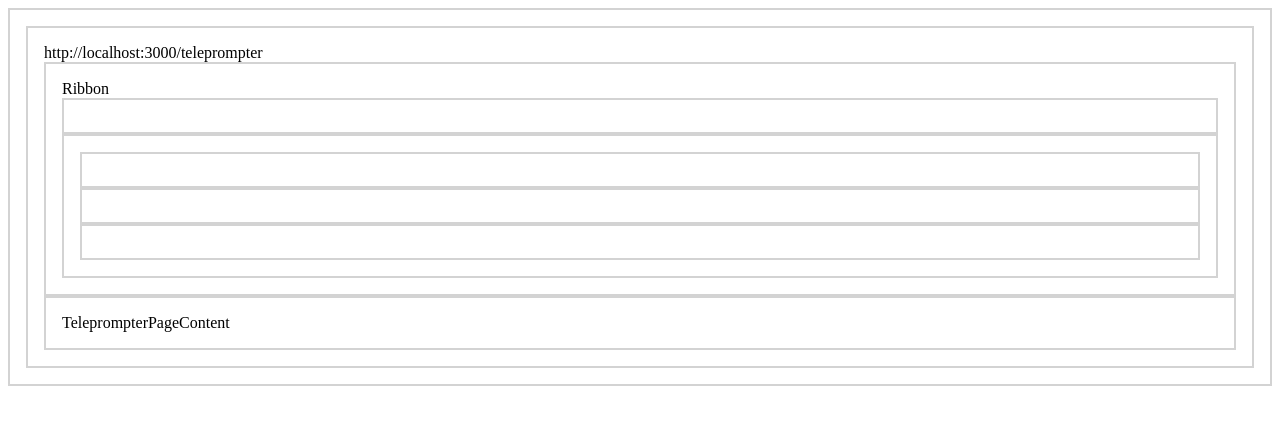
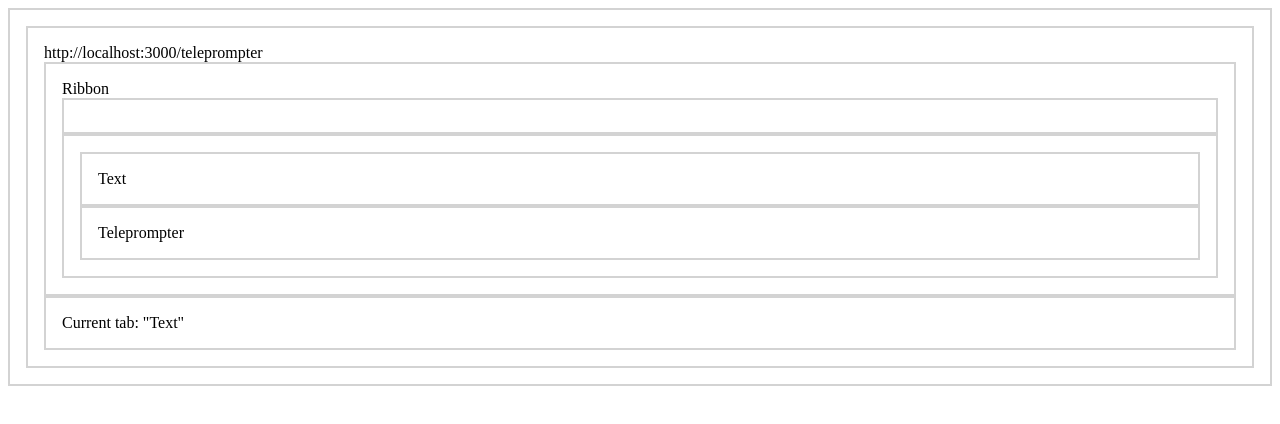
Before and after one commit to smsanagustin/JPAD-2023-Teleprompter, a React (Create React App) app: page /teleprompter in a window 1280 px wide. Shown: the top 424 px of the page. Built offline with nearby package versions, Linux system fonts and the light colour scheme.

Commit message:
feat: content is updating based on the selected tab

```diff
--- a/src/components/PanelTab.js
+++ b/src/components/PanelTab.js
@@ -4,11 +4,12 @@ import React from 'react';
 function PanelTab(props){
     //  access properties through props.propertyName
     //  obtain the subcomponents inside it throught props.children
+    const tabname = props.tabname;
+    const onClick = props.onClick
 
-
-    return <div className='PanelTab'>
+    return <div className='PanelTab' onClick={onClick}>
         {/* EDIT THE LAYOUT BELOW */}
-
+        {tabname}
     </div>
 }
 export default PanelTab;
--- a/src/pages/Teleprompter.js
+++ b/src/pages/Teleprompter.js
@@ -32,29 +32,27 @@ function Teleprompter() {
                 right={[]}  //insert the array of components
             />
             <Center>
-                <PanelTab tabname={''} onClick={()=>{}}/>
-                <PanelTab tabname={''} onClick={()=>{}}/>
-                <PanelTab tabname={''} onClick={()=>{}}/>
-
+                <PanelTab
+                    tabname={TAB_NAMES.defaultval /* has the same value as TAB_NAMES.text */}
+                    onClick={()=>{setTab(TAB_NAMES.defaultval)  /* SELECT THE "Text" tab */ }}/>
+                <PanelTab
+                    tabname={TAB_NAMES.teleprompter}
+                    onClick={()=>{setTab(TAB_NAMES.teleprompter) /* SELECT THE "Teleprompter" tab */}}/>
             </Center>
         </TeleprompterRibbon>
 
 
-        {   //  SHOW THIS CONTENT IN THE BODY WHEN THE "TEXT" TAB IS SELECTED
+        {   //  SHOW THIS CONTENT IN THE BODY WHEN THE "Text" TAB IS SELECTED
             tab == TAB_NAMES.text ? <TeleprompterPageContent>
-                TeleprompterPageContent
-                {
-                }
+                Current tab: "{tab}"
             </TeleprompterPageContent> : null
         }
 
 
 
-        {   //  SHOW THIS CONTENT IN THE BODY WHEN THE "TELEPROMPTER" TAB IS SELECTED
+        {   //  SHOW THIS CONTENT IN THE BODY WHEN THE "Teleprompter" TAB IS SELECTED
             tab == TAB_NAMES.teleprompter ? <TeleprompterPageContent>
-                TeleprompterPageContent
-                {
-                }
+                Current tab: "{tab}"
             </TeleprompterPageContent> : null
         }
 
```
